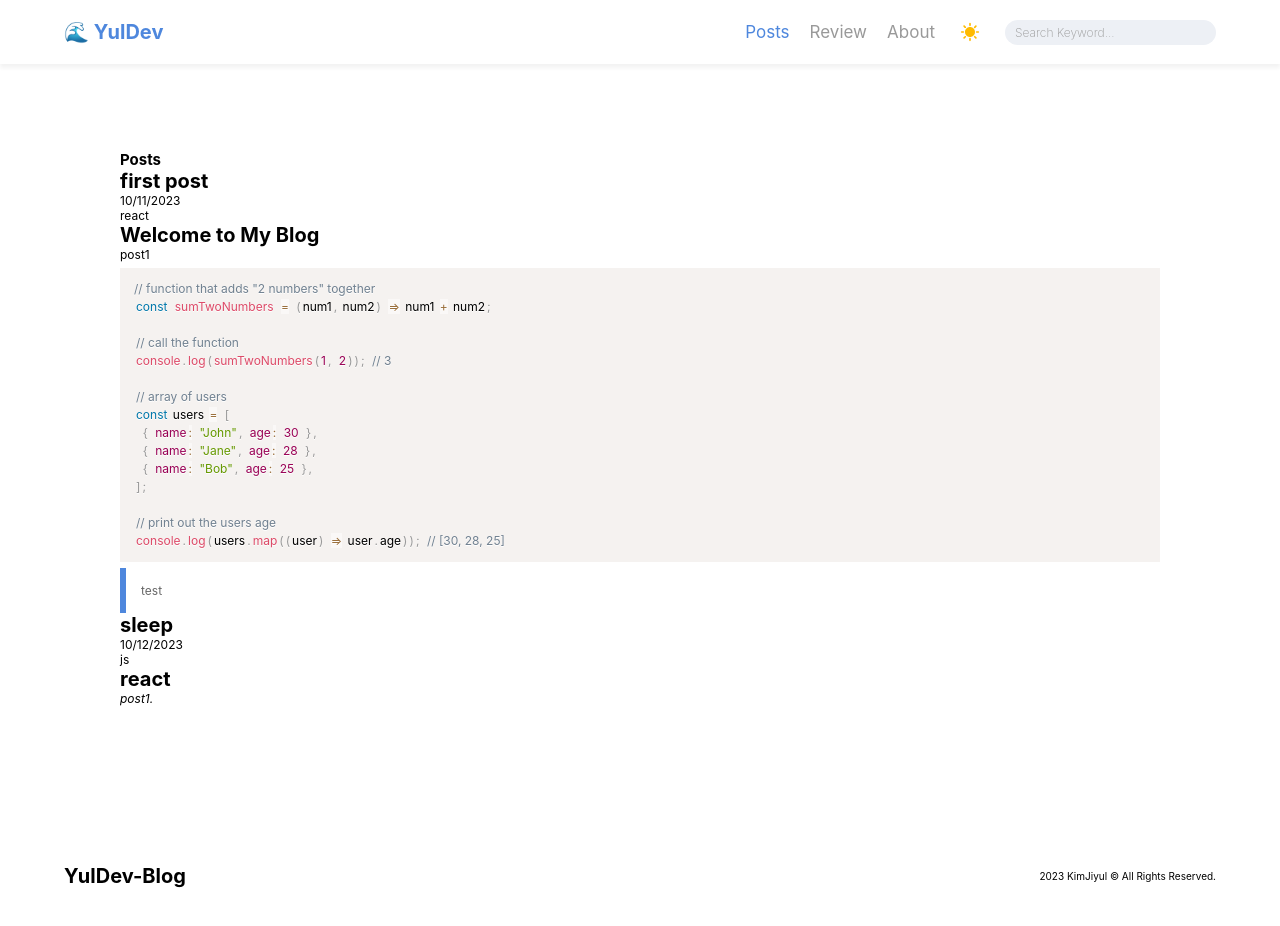
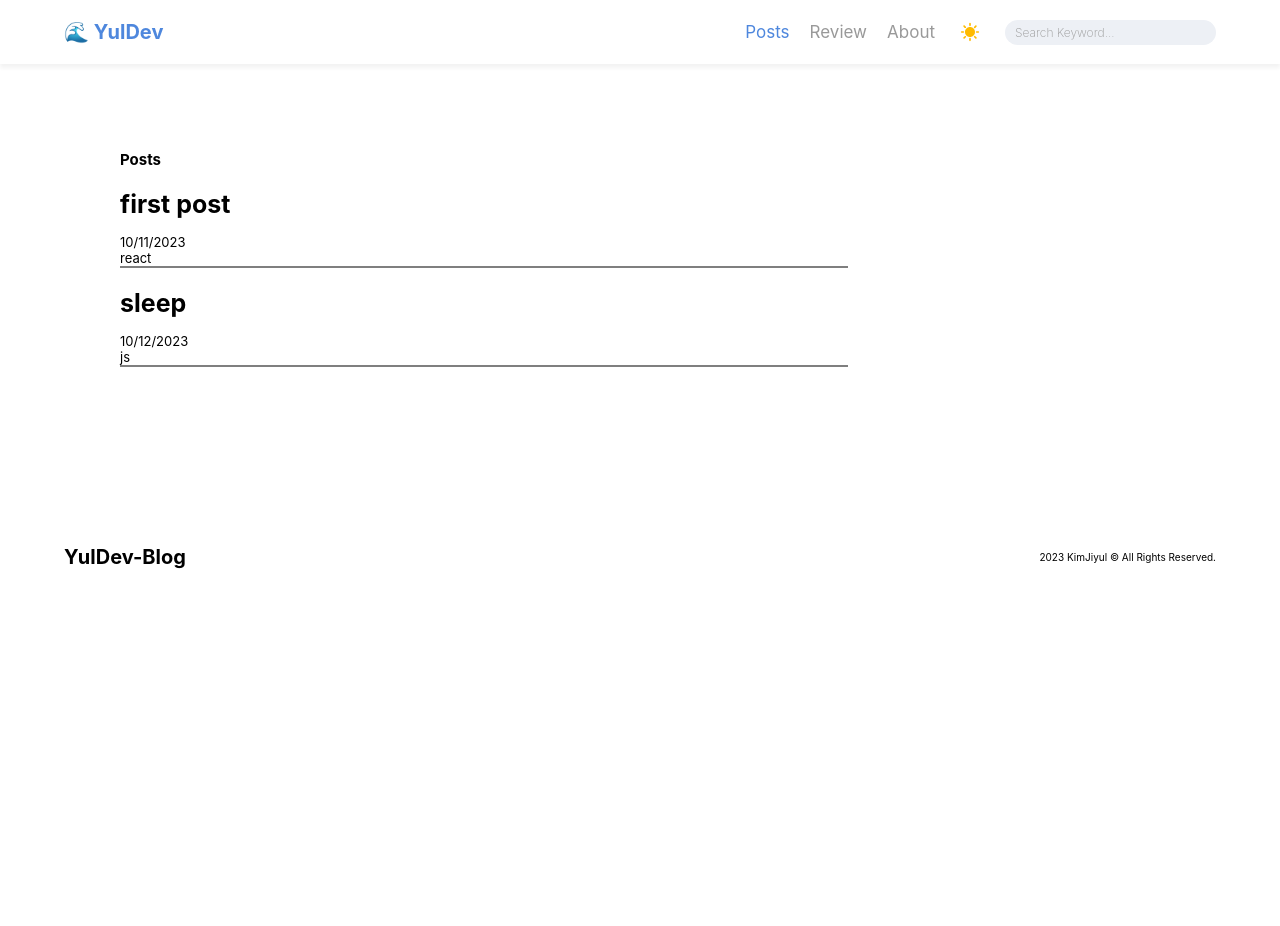
Before and after one commit to yul-dev-k/yul-dev-blog, a React (Create React App) app: page /posts in a window 1280 px wide. After the commit the page ends 800 px from the top, so only its background shows below. Built offline with nearby package versions, Linux system fonts and the light colour scheme; a web font is replaced by a local one.

Commit message:
Feat: Posts에서 각가의 포스트를 누르면 디테일한 창으로 연결

```diff
--- a/src/App.js
+++ b/src/App.js
@@ -6,6 +6,7 @@ import About from "./components/sub/about/About";
 import "./styles/Global.scss";
 import Visual from "./components/main/visual/Visual";
 import Posts from "./components/sub/posts/Posts";
+import Detail from "./components/sub/posts/Detail";
 
 function App() {
   return (
@@ -13,9 +14,10 @@ function App() {
       <Header />
 
       <Route exact path="/" component={Visual} />
-      <Route exact path="/posts" component={Posts} />
+      <Route path="/posts" component={Posts} />
       <Route path="/review" component={Review} />
       <Route path="/about" component={About} />
+      <Route path="/detail/:id" component={Detail} />
 
       <Footer />
     </>
--- /dev/null
+++ b/src/components/sub/posts/Detail.jsx
@@ -0,0 +1,44 @@
+import Layout from "../../common/layout/Layout";
+import postList from "../../../posts.json";
+import ReactMarkdown from "react-markdown";
+import remarkGfm from "remark-gfm";
+import { Prism as SyntaxHighlighter } from "react-syntax-highlighter";
+import { useParams } from "react-router-dom";
+import "./Detail.scss";
+
+function Detail() {
+  const { id } = useParams();
+  const currentId = postList
+    .map((post) => post)
+    .map((detail) => detail)
+    .find((detail) => detail.id == id);
+
+  const currentContent = currentId.content;
+
+  return (
+    <Layout>
+      <ReactMarkdown
+        className="md-content"
+        remarkPlugins={[remarkGfm]}
+        children={currentContent}
+        components={{
+          code({ node, inline, className, children, ...props }) {
+            const match = /language-(\w+)/.exec(className || "");
+            return !inline && match ? (
+              <SyntaxHighlighter
+                children={String(children).replace(/\n$/, "")}
+                language={match[1]}
+                {...props}
+              />
+            ) : (
+              <code className={className} {...props}>
+                {children}
+              </code>
+            );
+          },
+        }}
+      ></ReactMarkdown>
+    </Layout>
+  );
+}
+export default Detail;
--- /dev/null
+++ b/src/components/sub/posts/Detail.scss
@@ -0,0 +1,30 @@
+@import '../../../styles/Variable.scss';
+
+.md-content {
+  font-size: 1.3rem;
+  line-height: 2.5rem;
+
+  h1 {
+    font-size: 2.5rem;
+    margin-bottom: 3rem;
+  }
+  pre {
+    background: #F8F8F8;
+
+    margin: 2rem 0;
+    code > *{
+      margin-left: 0.2rem;
+
+    }
+
+  }
+
+  blockquote {
+    color: #666;
+    margin: 2rem 0;
+    padding-left: 3em;
+    border-left: 0.5em $main-color solid;
+    background-color: white;
+    padding: 1.5rem;
+}
+}
--- a/src/components/sub/posts/Posts.jsx
+++ b/src/components/sub/posts/Posts.jsx
@@ -1,39 +1,23 @@
 import Layout from "../../common/layout/Layout";
 import "./Posts.scss";
 import postList from "../../../posts.json";
-import ReactMarkdown from "react-markdown";
-import remarkGfm from "remark-gfm";
-import { Prism as SyntaxHighlighter } from "react-syntax-highlighter";
+import { Link } from "react-router-dom";
 
 function Post({ post }) {
-  const markdown = post.content;
-
+  console.log(post);
   return (
-    <div className="md-content">
-      <h1>{post.title}</h1>
-      <span>{post.date}</span>
-      <div>{post.tags}</div>
-      <ReactMarkdown
-        remarkPlugins={[remarkGfm]}
-        children={markdown}
-        components={{
-          code({ node, inline, className, children, ...props }) {
-            const match = /language-(\w+)/.exec(className || "");
-            return !inline && match ? (
-              <SyntaxHighlighter
-                children={String(children).replace(/\n$/, "")}
-                language={match[1]}
-                {...props}
-              />
-            ) : (
-              <code className={className} {...props}>
-                {children}
-              </code>
-            );
-          },
-        }}
-      ></ReactMarkdown>
-    </div>
+    <Link to={`/detail/${post.id}`}>
+      <article className="pre-con">
+        <div className="left">
+          <h1>{post.title}</h1>
+          <span>{post.date}</span>
+        </div>
+        <div className="right">
+          <div>{post.tags}</div>
+        </div>
+        <div className="bar"></div>
+      </article>
+    </Link>
   );
 }
 
@@ -41,7 +25,9 @@ export default function Posts() {
   return (
     <Layout title={"Posts"}>
       {postList.map((post) => (
-        <Post post={post} key={post.id} />
+        <>
+          <Post post={post} key={post.id} />
+        </>
       ))}
     </Layout>
   );
--- a/src/components/sub/posts/Posts.scss
+++ b/src/components/sub/posts/Posts.scss
@@ -1,25 +1,14 @@
-@import '../../../styles/Variable.scss';
-
-.md-content {
-  font-size: 1.2rem;
+.pre-con {
+  width: 100%;
+  margin: 2rem 0;
+  font-size: 1.3rem;
   h1 {
-    font-size: 2rem;
+    font-size: 2.5rem;
+    margin-bottom: 1.5rem;
   }
-  pre {
-    background: #F8F8F8;
-    code > *{
-      margin-left: 0.2rem;
-
-    }
-
+  .bar {
+    width: 70%;
+    border: 1px solid #000;
+    opacity: 0.5;
   }
-
-  blockquote {
-    color: #666;
-    margin: 0;
-    padding-left: 3em;
-    border-left: 0.5em $main-color solid;
-    background-color: white;
-    padding: 1.5rem;
 }
-}
```
